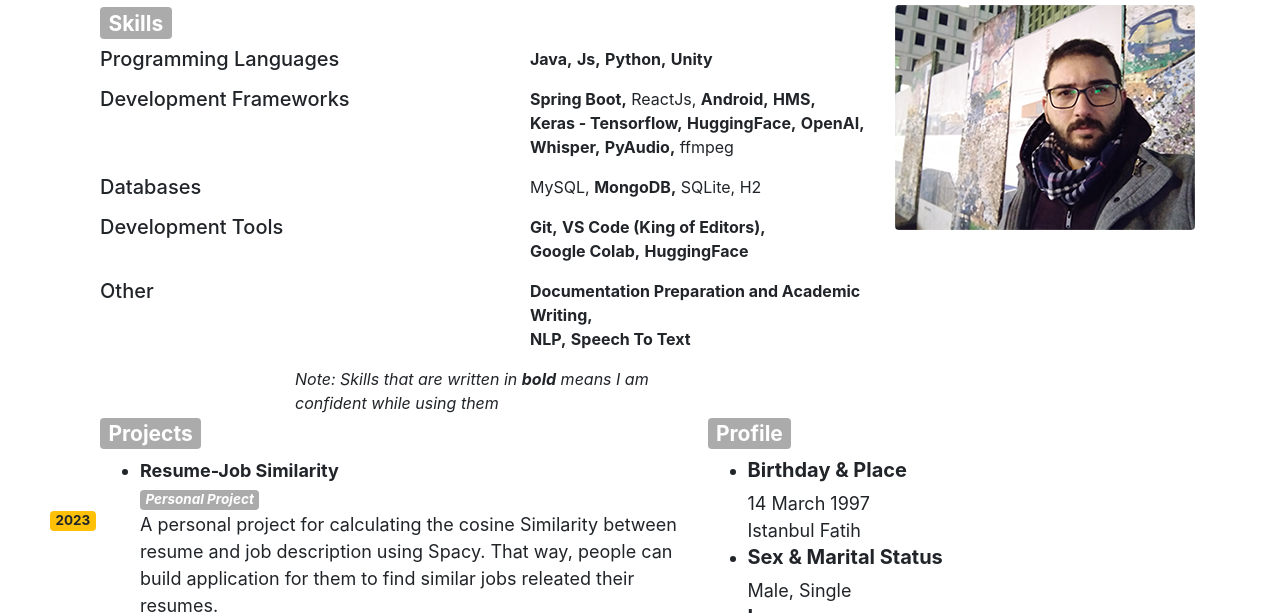
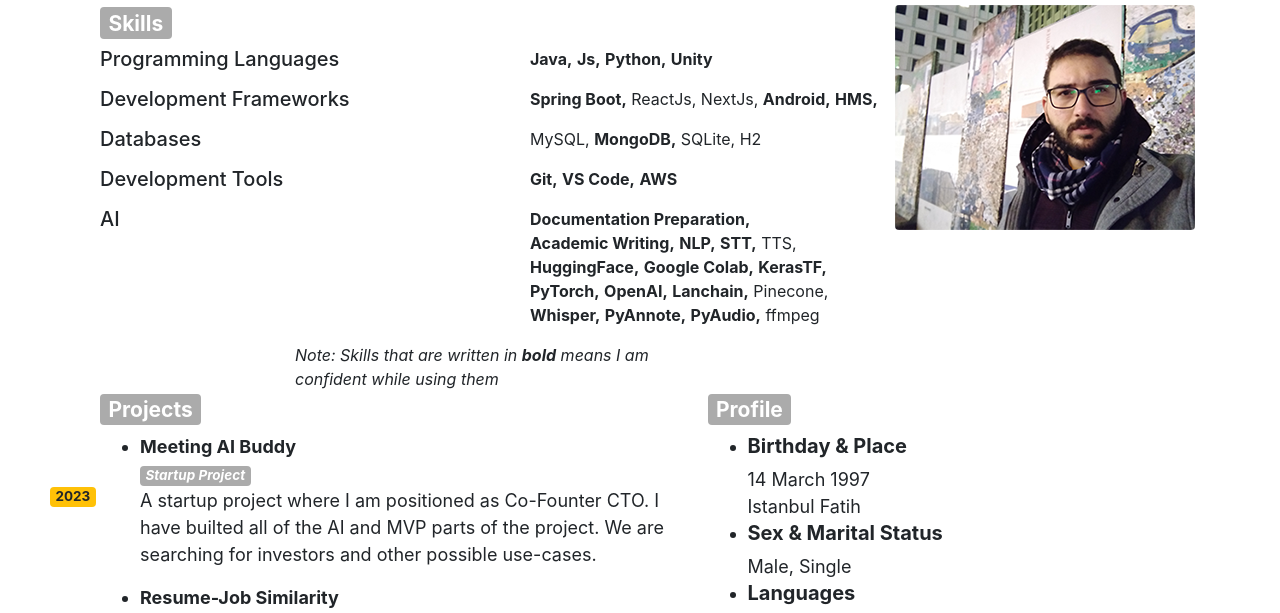
Before and after one commit to MustafaCQN/Protfolio, a website: page index.html in a window 1280 px wide. Shown: the part 134-747 px from the top of the page. Drawn offline with nearby package versions, Linux system fonts and the light colour scheme.

Commit message:
AI parts are updated and new projects are added.

```diff
--- a/index.html
+++ b/index.html
@@ -140,21 +140,11 @@
                                         </li>
                                         <li>ReactJs,
                                         </li>
+                                        <li>NextJs,
+                                        </li>
                                         <li class="bold">Android,
                                         </li>
                                         <li class="bold">HMS,
-                                        </li>
-                                        <li class="bold">Keras - Tensorflow,
-                                        </li>
-                                        <li class="bold">HuggingFace,
-                                        </li>
-                                        <li class="bold">OpenAI,
-                                        </li>
-                                        <li class="bold">Whisper,
-                                        </li>
-                                        <li class="bold">PyAudio,
-                                        </li>
-                                        <li class="">ffmpeg
                                         </li>
                                     </ul>
                                 </div>
@@ -178,22 +168,46 @@
                                     <ul id="skill-table" style="list-style-type: none;">
                                         <li class="bold">Git,
                                         </li>
-                                        <li class="bold">VS Code (King of Editors),
+                                        <li class="bold">VS Code,
                                         </li>
-                                        <li class="bold">Google Colab,
-                                        </li>
-                                        <li class="bold">HuggingFace
+                                        <li class="bold">AWS
                                         </li>
                                     </ul>
                                 </div>
                                 <div class="skill-category">
-                                    <h5 class="skill-category-title">Other</h5>
+                                    <h5 class="skill-category-title">AI</h5>
                                     <ul id="skill-table" style="list-style-type: none;">
-                                        <li class="bold">Documentation Preparation and Academic Writing,
+                                        <li class="bold">Documentation Preparation,
+                                        </li>
+                                        <li class="bold">Academic Writing,
                                         </li>
                                         <li class="bold">NLP,
                                         </li>
-                                        <li class="bold">Speech To Text
+                                        <li class="bold">STT,
+                                        </li>
+                                        <li class="">TTS,
+                                        </li>
+                                        <li class="bold">HuggingFace,
+                                        </li>
+                                        <li class="bold">Google Colab,
+                                        </li>
+                                        <li class="bold">KerasTF,
+                                        </li>
+                                        <li class="bold">PyTorch,
+                                        </li>
+                                        <li class="bold">OpenAI,
+                                        </li>
+                                        <li class="bold">Lanchain,
+                                        </li>
+                                        <li class="">Pinecone,
+                                        </li>
+                                        <li class="bold">Whisper,
+                                        </li>
+                                        <li class="bold">PyAnnote,
+                                        </li>
+                                        <li class="bold">PyAudio,
+                                        </li>
+                                        <li class="">ffmpeg
                                         </li>
                                     </ul>
                                 </div>
@@ -213,13 +227,20 @@
                     <h3 id="projects-name"><span class="badge badge-danger">Projects</span> </h3>
                     <ul>
                         <!-- Resume Job Similarity -->
+                        <li><strong>Meeting AI Buddy</strong></li>
+                        <i class="badge badge-danger">Startup Project</i>
+                       <br>
+                       <span class="badge badge-warning" style="float: left; margin-left: -90px;">2023</span>
+                       <p>A startup project where I am positioned as Co-Founter CTO. I have builted all of the AI and MVP parts of the project.
+                        We are searching for investors and other possible use-cases.</p>
+                        <!-- Resume Job Similarity -->
                         <li><strong>Resume-Job Similarity</strong></li>
                         <i class="badge badge-danger">Personal Project</i>
                        <br>
                        <span class="badge badge-warning" style="float: left; margin-left: -90px;">2023</span>
                        <p>A personal project for calculating the cosine Similarity between resume and job description using Spacy.
                             That way, people can build application for them to find similar jobs releated their resumes.
-                           <br><a href="https://github.com/MustafaCQN/resume-job-cosine-similarity">https://github.com/MustafaCQN/resume-job-cosine-similarity</a>
+                           <br><a href="https://github.com/MustafaCQN/resume-job-cosine-similarity">https://github.com/MustafaCQN/resume-job-cosine-similarity</a></p>
                            <!-- Istanbul Traffic Publication -->
                         <li><strong>Istanbul Traffic Estimation</strong></li>
                         <i class="badge badge-danger">Publication</i>
@@ -228,7 +249,7 @@
                        <p>I have gathered and combined 1 year of Istanbul traffic data with weather data, than extracted various analysis. Lastly
                         builted an AI model for predicting future traffic congestions using LSTM, Transformer and XGBoost, then I analize them. Lastly
                         I build the API and a mobile application in order to use these results as an application.
-                           <br><a href="https://arxiv.org/ftp/arxiv/papers/2212/2212.09448.pdf">https://arxiv.org/ftp/arxiv/papers/2212/2212.09448.pdf</a>
+                           <br><a href="https://arxiv.org/ftp/arxiv/papers/2212/2212.09448.pdf">https://arxiv.org/ftp/arxiv/papers/2212/2212.09448.pdf</a></p>
                         <!-- HMS Unity Plugin -->
                         <li><strong>Huawei Mobile Services Unity Plugin</strong></li>
                         <i class="badge badge-danger">Open Source Company Project</i>
@@ -236,24 +257,7 @@
                        <span class="badge badge-warning" style="float: left; margin-left: -90px;">2020 - 2022</span>
                        <p>I am contributing to the HMS Unity Plugin for users to use Huawei Services on their Unity
                            Projects. I did write documentations, new features, fixing bugs with weekly planing Sprints.
-                           <br><a href="https://github.com/EvilMindDevs/hms-unity-plugin">https://github.com/EvilMindDevs/hms-unity-plugin</a>
-                           <!-- Demo Projects For our Unity Plugin
-                        <li><strong>Demo Games and Docs for HMS Unity Plugin</strong></li>
-                        <i class="badge badge-danger">Open Source Company Projects</i>
-                        <br>
-                        <span class="badge badge-warning" style="float: left; margin-left: -80px;">2021</span>
-                        <p>I did contribute to an open source project that works for integrating Unity Game
-                            Projects to AppGallery. I did developed demo projects with documentations.
-                        <br><a href="https://github.com/EvilMindDevs/Huawei-Video-Content-Maze-Game">https://github.com/EvilMindDevs/Huawei-Video-Content-Maze-Game</a>
-                        <br />
-                            <a href="https://github.com/EvilMindDevs/Burger-Clipper">https://github.com/EvilMindDevs/Burger-Clipper</a>
-                        <br />
-                                     <a href="https://github.com/EvilMindDevs/Container-Shooter-3D">https://github.com/EvilMindDevs/Container-Shooter-3D</a>
-                        <br />
-                                     <a href="https://github.com/EvilMindDevs/hms-udp-demo">https://github.com/EvilMindDevs/hms-udp-demo</a></p>
-
-                    </ul> -->
-
+                           <br><a href="https://github.com/EvilMindDevs/hms-unity-plugin">https://github.com/EvilMindDevs/hms-unity-plugin</a></p>
                 </div>
                 <div id="profile" class="col-md-3 col-sm-3 col-xl-3" style="font-size: large;">
                     <h3 id="profile-header"><span class="badge badge-danger">Profile</span></h3>
```
